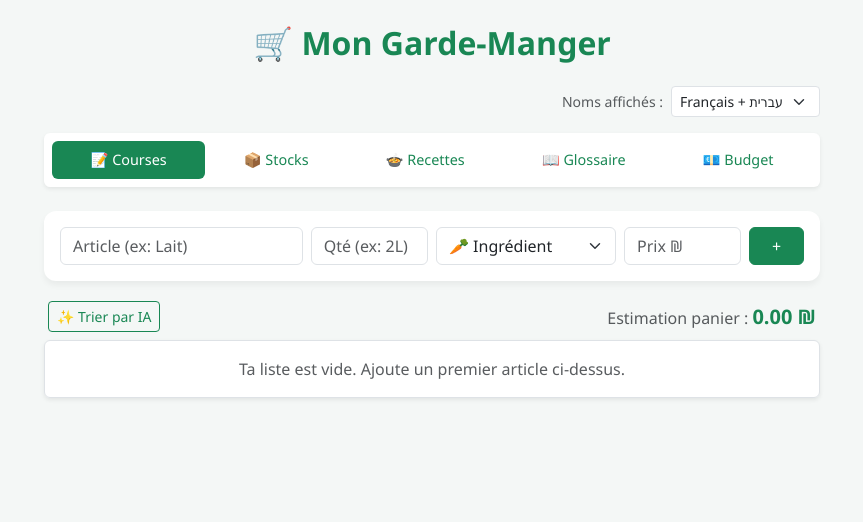
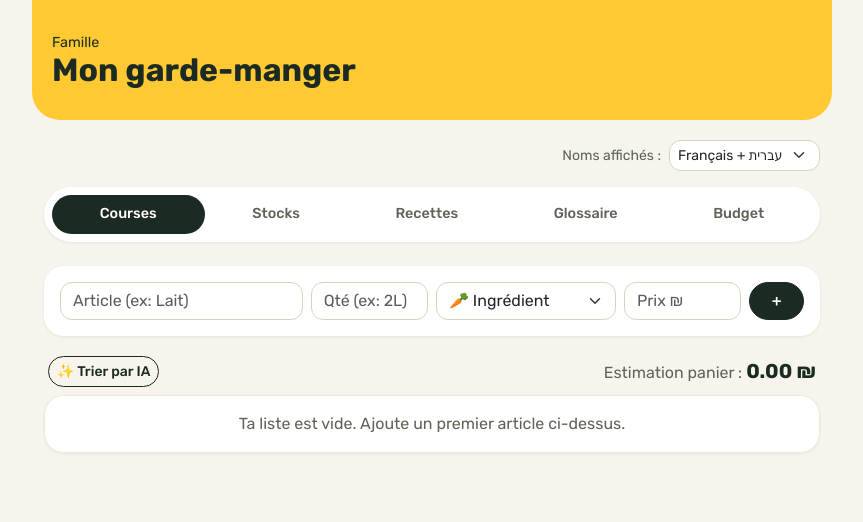
Before and after one commit to yelfersi/garde-manger, a Flask app: template templates/index.html in a window 1280 px wide. Shown: the top 522 px of the page, without its empty margins (208-1071 px from the left). Run offline with Flask 3, Linux system fonts and the light colour scheme; the template is opened without the code that fills it, so the values that code supplies are empty; the visitor is signed in with stand-in values (Sample User, id 1); some libraries are stand-ins or nearby versions.

Commit message:
Add files via upload

```diff
--- a/templates/index.html
+++ b/templates/index.html
@@ -5,23 +5,54 @@
     <meta name="viewport" content="width=device-width, initial-scale=1.0">
     <title>Mon Garde-Manger & Courses</title>
     <link href="https://cdn.jsdelivr.net/npm/bootstrap@5.3.0/dist/css/bootstrap.min.css" rel="stylesheet">
+    <meta name="theme-color" content="#FFC933">
+    <link href="https://fonts.googleapis.com/css2?family=Rubik:wght@400;500;700&display=swap" rel="stylesheet">
     <style>
-        body { background-color: #f4f7f6; font-family: 'Segoe UI', Tahoma, Geneva, Verdana, sans-serif; padding-bottom: 70px; }
-        .card { border: none; border-radius: 12px; box-shadow: 0 4px 6px rgba(0,0,0,0.05); margin-bottom: 20px; }
-        .bought-item { text-decoration: line-through; color: #adb5bd; }
-        .nav-pills .nav-link.active { background-color: #198754; }
-        .nav-pills .nav-link { color: #198754; font-weight: 500; padding-left: 6px; padding-right: 6px; font-size: .9rem; }
-        .glossary-scroll { max-height: 55vh; overflow-y: auto; }
-        .badge-frigo { background-color: #0dcaf0; color: #000; }
-        .badge-congel { background-color: #0d6efd; color: #fff; }
-        .badge-placard { background-color: #ffc107; color: #000; }
-        .ingredient-chip { background-color: #e9f5ee; color: #146c43; font-weight: 500; }
+        /* Thème « Marché soleil » : jaune #FFC933, encre #1B2A22, fond #F6F4EC */
+        body { background:#F6F4EC; color:#1B2A22; font-family:'Rubik','Segoe UI',Tahoma,Arial,sans-serif; padding-bottom:70px; }
+        .app-title { background:#FFC933; color:#1B2A22; font-weight:700; font-size:2rem; margin:-24px -12px 20px; padding:34px 20px 30px; border-radius:0 0 28px 28px; }
+        .app-title small { display:block; font-size:.9rem; font-weight:400; }
+        .text-muted { color:#5E6358 !important; }
+        .text-success { color:#1B2A22 !important; }
+        .card { border:0; border-radius:20px; box-shadow:0 1px 3px rgba(27,42,34,.08); margin-bottom:20px; }
+        .list-group { border-radius:20px; overflow:hidden; box-shadow:0 1px 3px rgba(27,42,34,.08) !important; }
+        .list-group-item { border-color:#ECE8DA; }
+        .bg-light { background-color:#FBF7E4 !important; }
+        .bought-item { text-decoration:line-through; color:#686B60; }
+        /* Navigation en pilules */
+        #pills-tab { border-radius:999px !important; box-shadow:0 1px 3px rgba(27,42,34,.08) !important; }
+        .nav-pills .nav-link { color:#5E6358; font-weight:500; font-size:.9rem; padding:.55rem .4rem; border-radius:999px; }
+        .nav-pills .nav-link.active { background-color:#1B2A22; color:#fff; }
+        /* Boutons */
+        .btn { border-radius:999px; font-weight:500; }
+        .btn-success, .btn-primary, .btn-dark { --bs-btn-bg:#1B2A22; --bs-btn-border-color:#1B2A22; --bs-btn-color:#fff; --bs-btn-hover-bg:#2D4237; --bs-btn-hover-border-color:#2D4237; --bs-btn-hover-color:#fff; --bs-btn-active-bg:#2D4237; --bs-btn-active-border-color:#2D4237; --bs-btn-active-color:#fff; }
+        .btn-outline-success, .btn-outline-primary, .btn-outline-secondary { --bs-btn-color:#1B2A22; --bs-btn-border-color:#1B2A22; --bs-btn-hover-bg:#1B2A22; --bs-btn-hover-border-color:#1B2A22; --bs-btn-hover-color:#fff; --bs-btn-active-bg:#1B2A22; --bs-btn-active-border-color:#1B2A22; --bs-btn-active-color:#fff; }
+        .btn-outline-danger { --bs-btn-color:#B3261E; --bs-btn-border-color:#B3261E; --bs-btn-hover-bg:#B3261E; --bs-btn-hover-border-color:#B3261E; --bs-btn-active-bg:#B3261E; --bs-btn-active-border-color:#B3261E; }
+        .btn-warning { --bs-btn-bg:#FFC933; --bs-btn-border-color:#FFC933; --bs-btn-color:#1B2A22; --bs-btn-hover-bg:#F2B800; --bs-btn-hover-border-color:#F2B800; --bs-btn-hover-color:#1B2A22; --bs-btn-active-bg:#F2B800; --bs-btn-active-border-color:#F2B800; --bs-btn-active-color:#1B2A22; }
+        .btn-outline-warning { --bs-btn-color:#1B2A22; --bs-btn-border-color:#C99A00; --bs-btn-hover-bg:#FFC933; --bs-btn-hover-border-color:#FFC933; --bs-btn-hover-color:#1B2A22; --bs-btn-active-bg:#FFC933; --bs-btn-active-border-color:#FFC933; --bs-btn-active-color:#1B2A22; }
+        /* Champs et cases */
+        .form-control, .form-select { border-radius:12px; border-color:#D9D4C0; }
+        .form-control:focus, .form-select:focus { border-color:#1B2A22; box-shadow:0 0 0 .2rem rgba(255,201,51,.55); }
+        .form-check-input { width:1.4em; height:1.4em; border:2px solid #1B2A22; border-radius:50%; }
+        .form-check-input:checked { background-color:#1B2A22; border-color:#1B2A22; }
+        .form-check-input:focus { border-color:#1B2A22; box-shadow:0 0 0 .2rem rgba(255,201,51,.55); }
+        /* Fenêtres, bandeau budget, notifications */
+        .modal-content { border-radius:20px; overflow:hidden; }
+        .modal-header.bg-success, .modal-header.bg-warning, .card.bg-success { background:#FFC933 !important; color:#1B2A22 !important; }
+        .modal-header .btn-close-white { filter:none; }
+        .toast.text-bg-dark { background-color:#1B2A22 !important; }
+        /* Pastilles : emplacements, ingrédients */
+        .badge-frigo { background-color:#DDEBF7; color:#1D4268; }
+        .badge-congel { background-color:#E3E1F7; color:#3A3585; }
+        .badge-placard { background-color:#FBEFC4; color:#5C4500; }
+        .ingredient-chip { background-color:#FBEFC4; color:#1B2A22; font-weight:500; }
+        .glossary-scroll { max-height:55vh; overflow-y:auto; }
     </style>
 </head>
 <body>
 
 <div class="container mt-4" style="max-width: 800px;">
-    <h2 class="text-center mb-4 fw-bold text-success">🛒 Mon Garde-Manger</h2>
+    <h1 class="app-title"><small>Famille</small>Mon garde-manger</h1>
 
     {% if user %}
     <div class="d-flex justify-content-between align-items-center mb-3 bg-white p-2 px-3 rounded shadow-sm">
@@ -42,19 +73,19 @@
     <!-- Navigation -->
     <ul class="nav nav-pills nav-fill mb-4 bg-white p-2 rounded shadow-sm" id="pills-tab" role="tablist">
         <li class="nav-item" role="presentation">
-            <button class="nav-link active" id="tab-courses" data-bs-toggle="pill" data-bs-target="#courses" type="button">📝 Courses</button>
+            <button class="nav-link active" id="tab-courses" data-bs-toggle="pill" data-bs-target="#courses" type="button">Courses</button>
         </li>
         <li class="nav-item" role="presentation">
-            <button class="nav-link" id="tab-stock" data-bs-toggle="pill" data-bs-target="#stock" type="button">📦 Stocks</button>
+            <button class="nav-link" id="tab-stock" data-bs-toggle="pill" data-bs-target="#stock" type="button">Stocks</button>
         </li>
         <li class="nav-item" role="presentation">
-            <button class="nav-link" id="tab-recipes" data-bs-toggle="pill" data-bs-target="#recipes" type="button">🍲 Recettes</button>
+            <button class="nav-link" id="tab-recipes" data-bs-toggle="pill" data-bs-target="#recipes" type="button">Recettes</button>
         </li>
         <li class="nav-item" role="presentation">
-            <button class="nav-link" id="tab-glossary" data-bs-toggle="pill" data-bs-target="#glossary" type="button">📖 Glossaire</button>
+            <button class="nav-link" id="tab-glossary" data-bs-toggle="pill" data-bs-target="#glossary" type="button">Glossaire</button>
         </li>
         <li class="nav-item" role="presentation">
-            <button class="nav-link" id="tab-budget" data-bs-toggle="pill" data-bs-target="#budget" type="button">💶 Budget</button>
+            <button class="nav-link" id="tab-budget" data-bs-toggle="pill" data-bs-target="#budget" type="button">Budget</button>
         </li>
     </ul>
 
```
